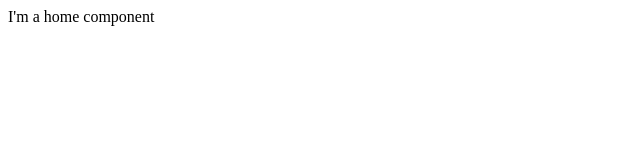
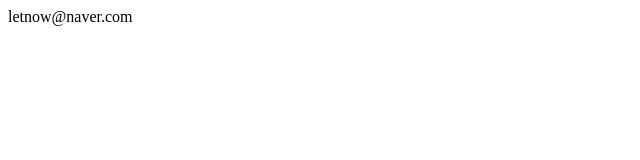
Before and after one commit to khaki4/Agular2_Login, an Angular app: page / in a window 1280 px wide. Shown: the top 160 px of the page, without its empty margins (0-640 px from the left). Built offline with nearby package versions, Linux system fonts and the light colour scheme.

Commit message:
Jiwon :: Added user route

```diff
--- a/src/app/app.routes.ts
+++ b/src/app/app.routes.ts
@@ -1,8 +1,10 @@
-import {HomeComponent} from './home/home.component';
+import { HomeComponent } from './home/home.component';
 import { RouterModule } from '@angular/router';
+import { UserComponent } from './user/user.component';
 
 const routes = [
-    {path: '', component: HomeComponent}
+    { path: '', component: HomeComponent },
+    { path: 'user', component: UserComponent }
 ];
 
 export default RouterModule.forRoot(routes);
--- /dev/null
+++ b/src/app/contacts.service.ts
@@ -0,0 +1,16 @@
+import { Injectable } from '@angular/core';
+
+@Injectable()
+export class ContactsService {
+    contacts = {
+        resultSet: [
+            {
+                'email': 'letnow@naver.com',
+                'pwd': 'qwer'
+            }
+        ]
+    };
+    msg = `hello`;
+    constructor() { }
+
+}
--- a/src/app/home/home.component.ts
+++ b/src/app/home/home.component.ts
@@ -1,8 +1,19 @@
-import {Component} from '@angular/core';
+import { Component } from '@angular/core';
+import { Http } from '@angular/http';
+import { ContactsService } from '../contacts.service';
+import { Router } from '@angular/router';
 
 @Component({
     template: `
-    I'm a home component
+    <div (click)="redirect()">
+        {{account}}
+    </div>
     `
 })
-export class HomeComponent {}
+export class HomeComponent {
+    account = this.contacts.contacts.resultSet[0].email;
+    redirect() {
+        this.router.navigate([{ outlets: { primary: 'user'}}]);
+    }
+    constructor(private contacts: ContactsService, private router: Router) { }
+}
--- /dev/null
+++ b/src/app/user/user.component.html
@@ -0,0 +1,3 @@
+<p>
+  user page
+</p>
--- /dev/null
+++ b/src/app/user/user.component.ts
@@ -0,0 +1,15 @@
+import { Component, OnInit } from '@angular/core';
+
+@Component({
+  selector: 'app-user',
+  templateUrl: './user.component.html',
+  styleUrls: ['./user.component.css']
+})
+export class UserComponent implements OnInit {
+
+  constructor() { }
+
+  ngOnInit() {
+  }
+
+}
```
Also changed, not shown: src/app/app.module.ts (+7 -3 lines), src/app/user/user.component.css (added), 2 other files (tests, documents, lock files or other folders).
